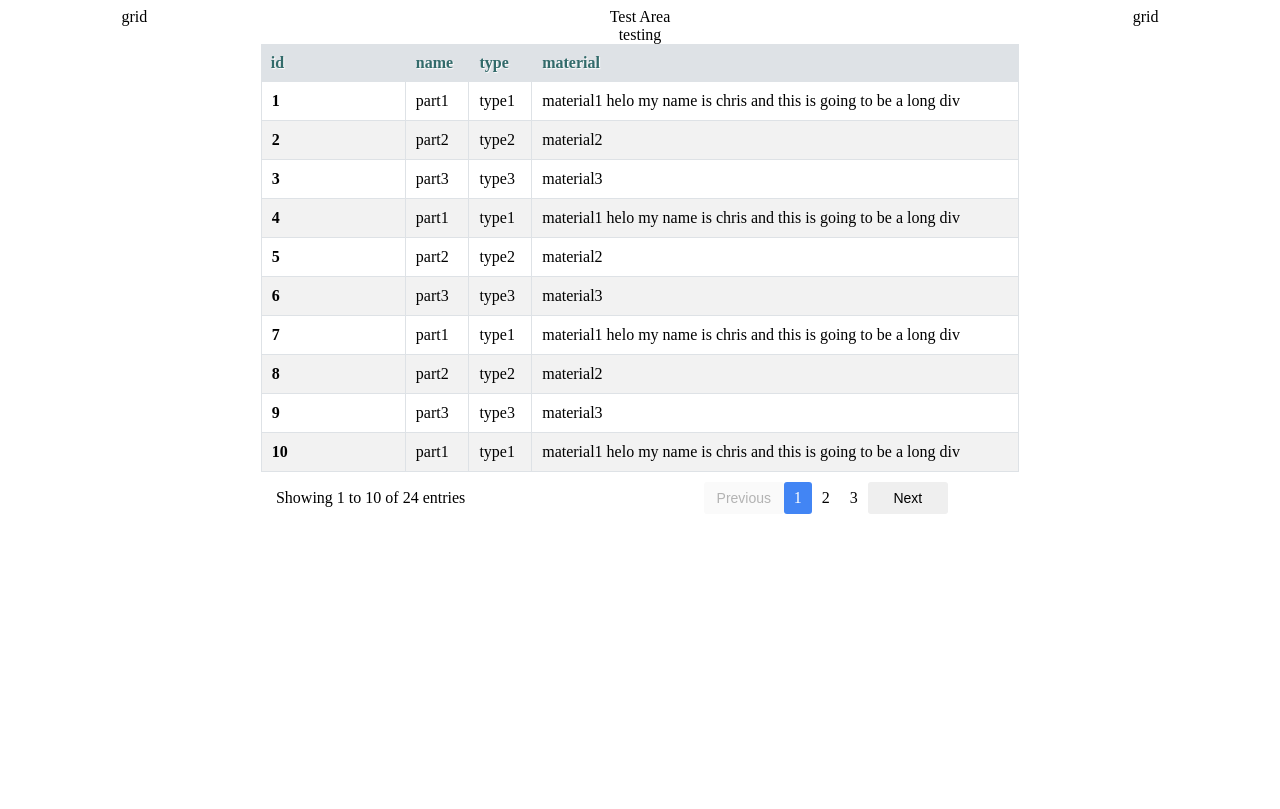
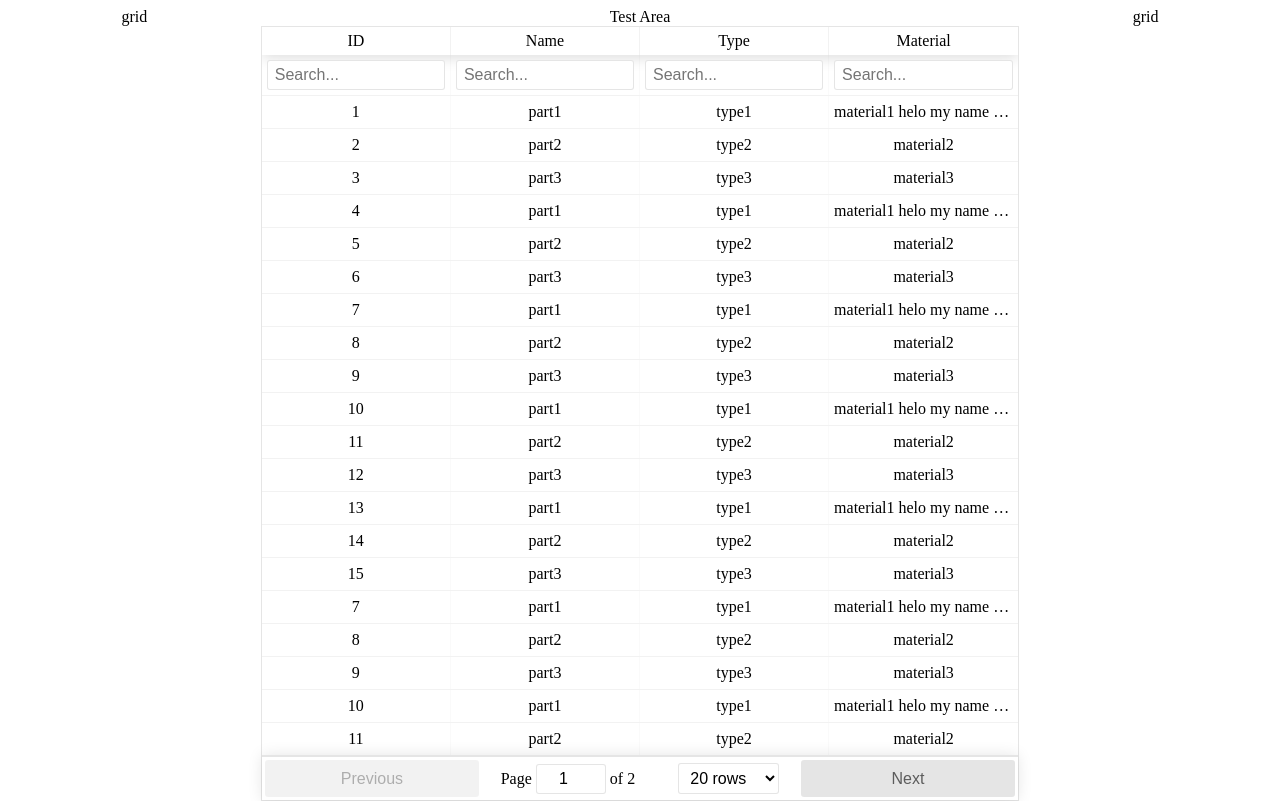
Before and after one commit to crpete23/crossbrowser-react-utilities, a React (Create React App) app: page / in a window 1280 px wide. Built offline with nearby package versions, Linux system fonts and the light colour scheme.

Commit message:
adds super-table utility

```diff
--- a/package.json
+++ b/package.json
@@ -4,9 +4,11 @@
   "private": true,
   "dependencies": {
     "lodash": "^4.17.11",
+    "match-sorter": "^3.1.1",
     "react": "^16.8.6",
     "react-dom": "^16.8.6",
-    "react-scripts": "3.0.1"
+    "react-scripts": "3.0.1",
+    "react-table": "^6.10.0"
   },
   "scripts": {
     "start": "react-scripts start",
--- a/src/App.js
+++ b/src/App.js
@@ -1,9 +1,9 @@
 import React from "react";
 import "./App.css";
 
-import { Table } from "./components";
+import { Table, SuperTable } from "./components";
 
-import { data } from "./data/mock-data";
+import { data, columns } from "./data/mock-data";
 
 function App() {
   return (
@@ -11,7 +11,13 @@ function App() {
       <div className="grid-margin">grid</div>
       <div className="grid-playground-container">
         Test Area
-        <Table data={data} title="testing" />
+        {/* <Table data={data} title="testing" /> */}
+        <SuperTable
+          data={Object.keys(data).map(key => {
+            return data[key];
+          })}
+          columns={columns}
+        />
       </div>
       <div className="grid-margin">grid</div>
     </div>
--- a/src/components/index.js
+++ b/src/components/index.js
@@ -1 +1,2 @@
 export * from "./table";
+export * from "./super-table";
--- /dev/null
+++ b/src/components/super-table/SuperTable.js
@@ -0,0 +1,73 @@
+import React, { useRef } from "react";
+import ReactTable from "react-table";
+import matchSorter from "match-sorter";
+import "react-table/react-table.css";
+
+const renderNoTable = (hideTableMessage = "No data available") => (
+  <div style={{ textAlign: "center" }}>
+    <span className="item-heading greyText">{hideTableMessage}</span>
+  </div>
+);
+
+const makePlaceholderFilter = (placeholder, { filter, onChange }) => {
+  return (
+    <input
+      type="text"
+      placeholder={placeholder}
+      style={{
+        width: "100%",
+        boxShadow: filter && filter.value ? "inset 0px 0px 0px 2px #427ae9" : ""
+      }}
+      value={filter ? filter.value : ""}
+      onChange={event => onChange(event.target.value)}
+    />
+  );
+};
+
+export const SuperTable = ({
+  columns,
+  data,
+  hideTableMessage,
+  isSearchable = true,
+  filterRenderer,
+  ...props
+}) => {
+  const tableRef = useRef(null);
+
+  if ((!data || !data.length) && hideTableMessage) {
+    return renderNoTable(hideTableMessage);
+  }
+
+  let columnsCopy = columns.map(col => {
+    return {
+      ...col,
+      Filter: filterRenderer
+        ? props => filterRenderer(props)
+        : props => makePlaceholderFilter("Search...", props)
+    };
+  });
+  if (tableRef.current) {
+    // Resized array changes width in persistent ways that do not allow us to load saved configs
+    tableRef.current.getResolvedState().resized.pop();
+  }
+  return (
+    <ReactTable
+      filterable={isSearchable}
+      ref={tableRef}
+      defaultFilterMethod={(filter, row) => {
+        let colKey = filter.id;
+        let query = filter.value;
+        let data = row[colKey];
+        return (
+          matchSorter([data], query, {
+            threshold: matchSorter.rankings.CONTAINS
+          }).length > 0
+        );
+      }}
+      className={"-highlight"}
+      columns={columnsCopy}
+      data={data}
+      {...props}
+    />
+  );
+};
--- /dev/null
+++ b/src/components/super-table/index.js
@@ -0,0 +1,3 @@
+import { SuperTable } from "./SuperTable";
+
+export { SuperTable };
--- a/src/data/mock-data.js
+++ b/src/data/mock-data.js
@@ -153,4 +153,11 @@ const data = {
   }
 };
 
-export { data };
+const columns = [
+  { Header: "ID", accessor: "id" },
+  { Header: "Name", accessor: "name" },
+  { Header: "Type", accessor: "type" },
+  { Header: "Material", accessor: "material" }
+];
+
+export { data, columns };
```
Also changed, not shown: 1 other file (tests, documents, lock files or other folders).
